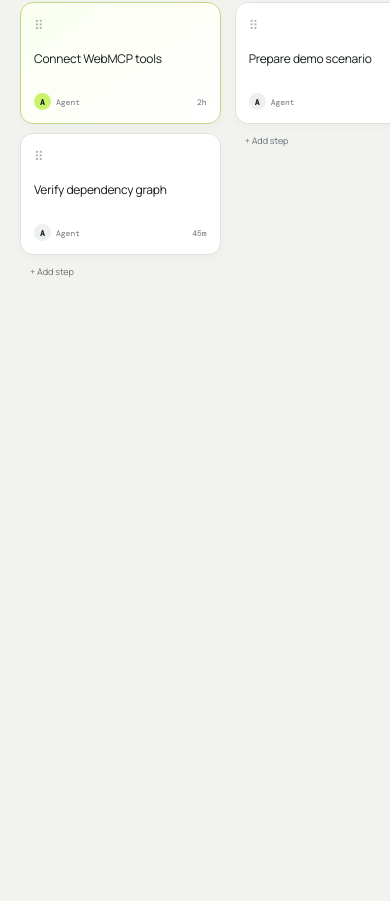
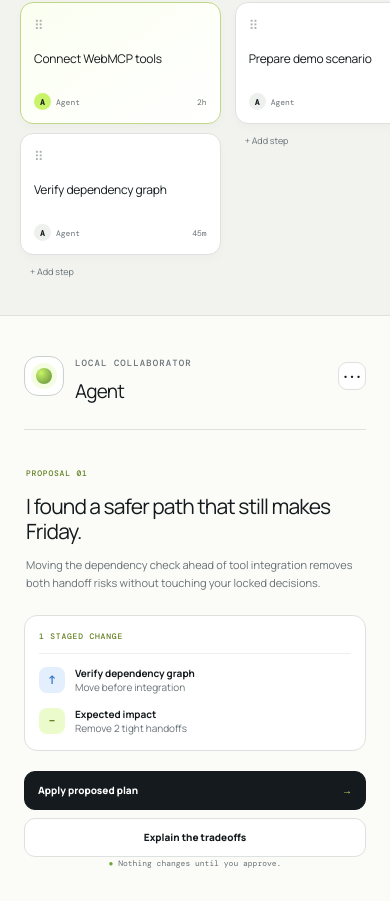
Before and after one commit to gnanam1990/latchwork, a Next.js app: page / in a window 390 px wide. Shown: the part 774-1675 px from the top of the page. Before the commit the page ends 1089 px from the top, so only its background shows below. Built offline with nearby package versions, Linux system fonts and the light colour scheme.

Commit message:
fix: preserve approval access and harden CI

```diff
--- a/app/globals.css
+++ b/app/globals.css
@@ -112,9 +112,14 @@ button { color: inherit; }
 .approve-button span { color: var(--lime); }.explain-button { border: 1px solid var(--line); background: white; }
 .approval-note { color: var(--muted); font-family: var(--font-dm-mono), monospace; text-align: center; font-size: 8px; }.approval-note span { color: #71a23e; }
 
-@media (max-width: 1050px) {
+@media (max-width: 1140px) {
   .workspace { grid-template-columns: 220px minmax(520px, 1fr); }
-  .agent-panel { display: none; }
+  .agent-panel {
+    display: flex;
+    grid-column: 1 / -1;
+    border-left: 0;
+    border-top: 1px solid var(--line);
+  }
 }
 @media (max-width: 760px) {
   .topbar { grid-template-columns: 1fr auto; height: 64px; }.project-switcher { display: none; }.sync-state { display: none; }
```
